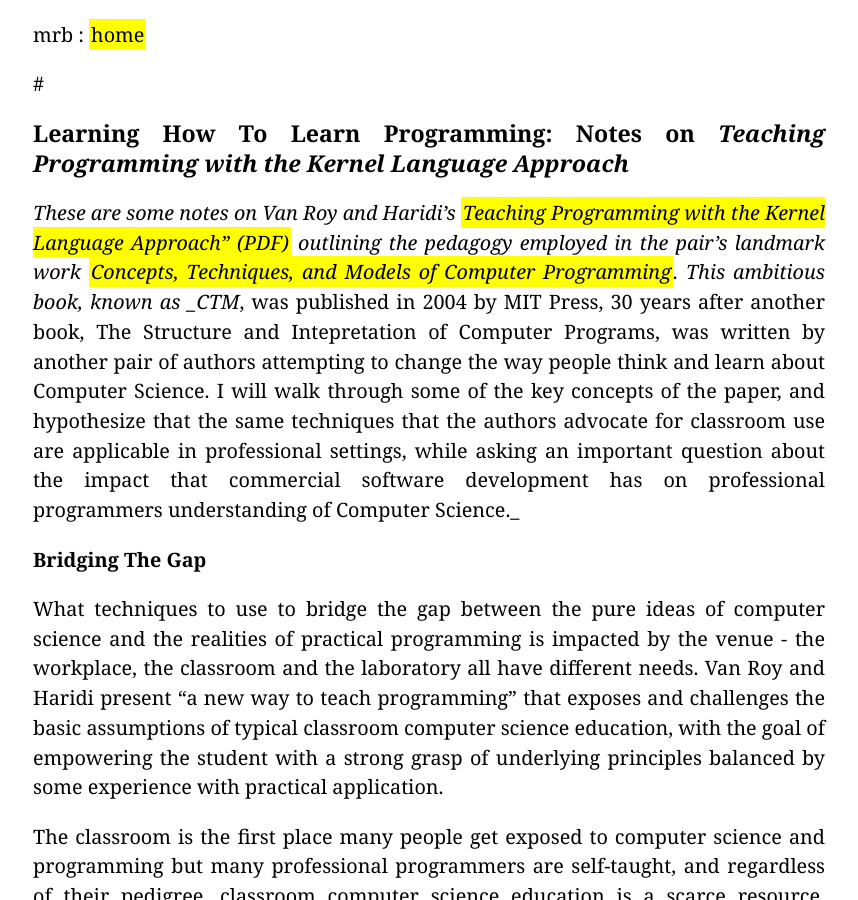
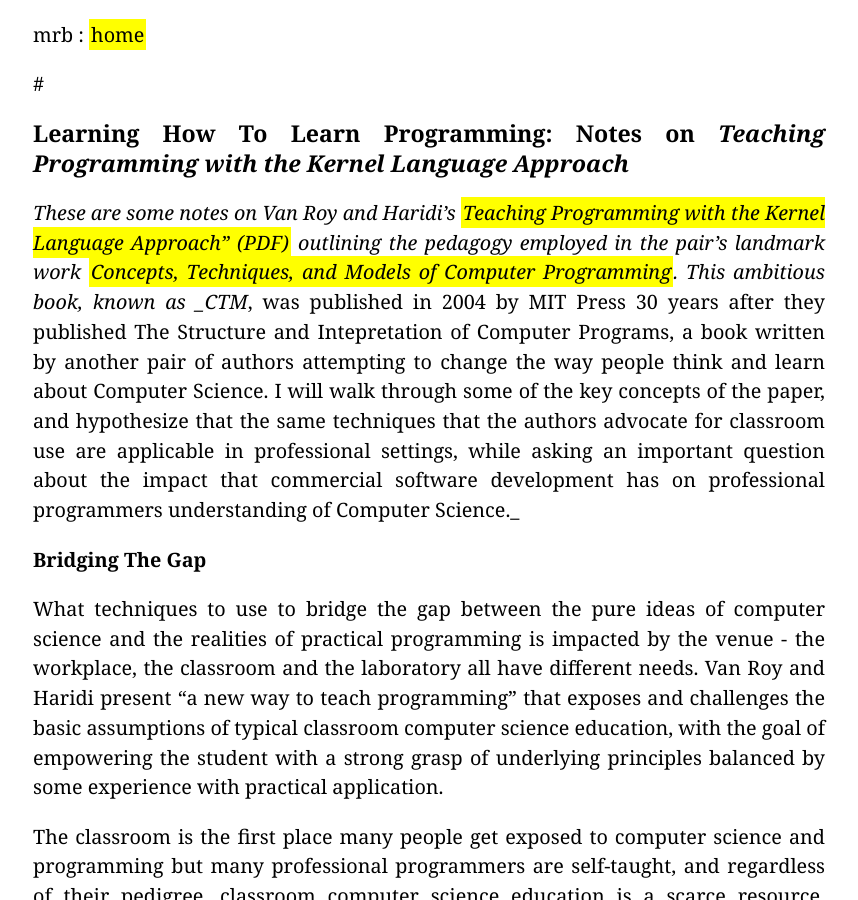
Before and after one commit to mrb/mrb.github.com, a Jekyll site: the page built from _posts/2013-02-23-notes-on-teaching-with-the-kernel-language-approach.markdown, in a window 1280 px wide and 900 px high. Shown: the whole window, without its empty margins (211-1069 px from the left). Built offline with Jekyll 4.4.1, drawn with Linux system fonts in a browser that asks for light colours; Markdown is read by kramdown in place of the engine named in the settings.

Commit message:
Clarify SICP connection

```diff
--- a/_posts/2013-02-23-notes-on-teaching-with-the-kernel-language-approach.markdown
+++ b/_posts/2013-02-23-notes-on-teaching-with-the-kernel-language-approach.markdown
@@ -7,7 +7,7 @@ published: true
 
 ### Learning How To Learn Programming: Notes on _Teaching Programming with the Kernel Language Approach_
 
-_These are some notes on Van Roy and Haridi's <a href="http://www.info.ucl.ac.be/people/PVR/fdpefinalweb.pdf">Teaching Programming with the Kernel Language Approach" (PDF)</a> outlining the pedagogy employed in the pair's landmark work <a href="http://www.info.ucl.ac.be/~pvr/book.html">Concepts, Techniques, and Models of Computer Programming</a>. This ambitious book, known as _CTM_, was published in 2004 by MIT Press, 30 years after another book, The Structure and Intepretation of Computer Programs, was written by another pair of authors attempting to change the way people think and learn about Computer Science. I will walk through some of the key concepts of the paper, and hypothesize that the same techniques that the authors advocate for classroom use are applicable in professional settings, while asking an important question about the impact that commercial software development has on professional programmers understanding of Computer Science._
+_These are some notes on Van Roy and Haridi's <a href="http://www.info.ucl.ac.be/people/PVR/fdpefinalweb.pdf">Teaching Programming with the Kernel Language Approach" (PDF)</a> outlining the pedagogy employed in the pair's landmark work <a href="http://www.info.ucl.ac.be/~pvr/book.html">Concepts, Techniques, and Models of Computer Programming</a>. This ambitious book, known as _CTM_, was published in 2004 by MIT Press 30 years after they published The Structure and Intepretation of Computer Programs, a book written by another pair of authors attempting to change the way people think and learn about Computer Science. I will walk through some of the key concepts of the paper, and hypothesize that the same techniques that the authors advocate for classroom use are applicable in professional settings, while asking an important question about the impact that commercial software development has on professional programmers understanding of Computer Science._
 
 #### Bridging The Gap
 
```
